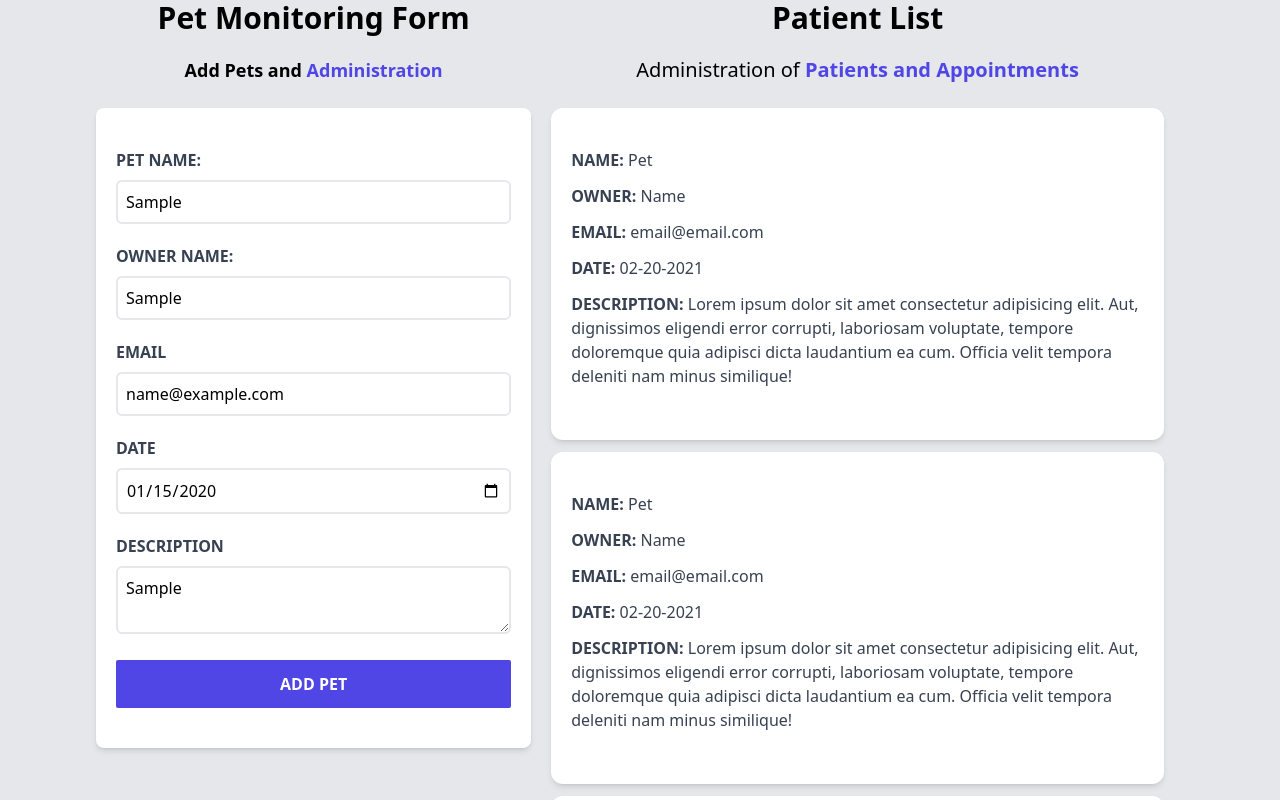
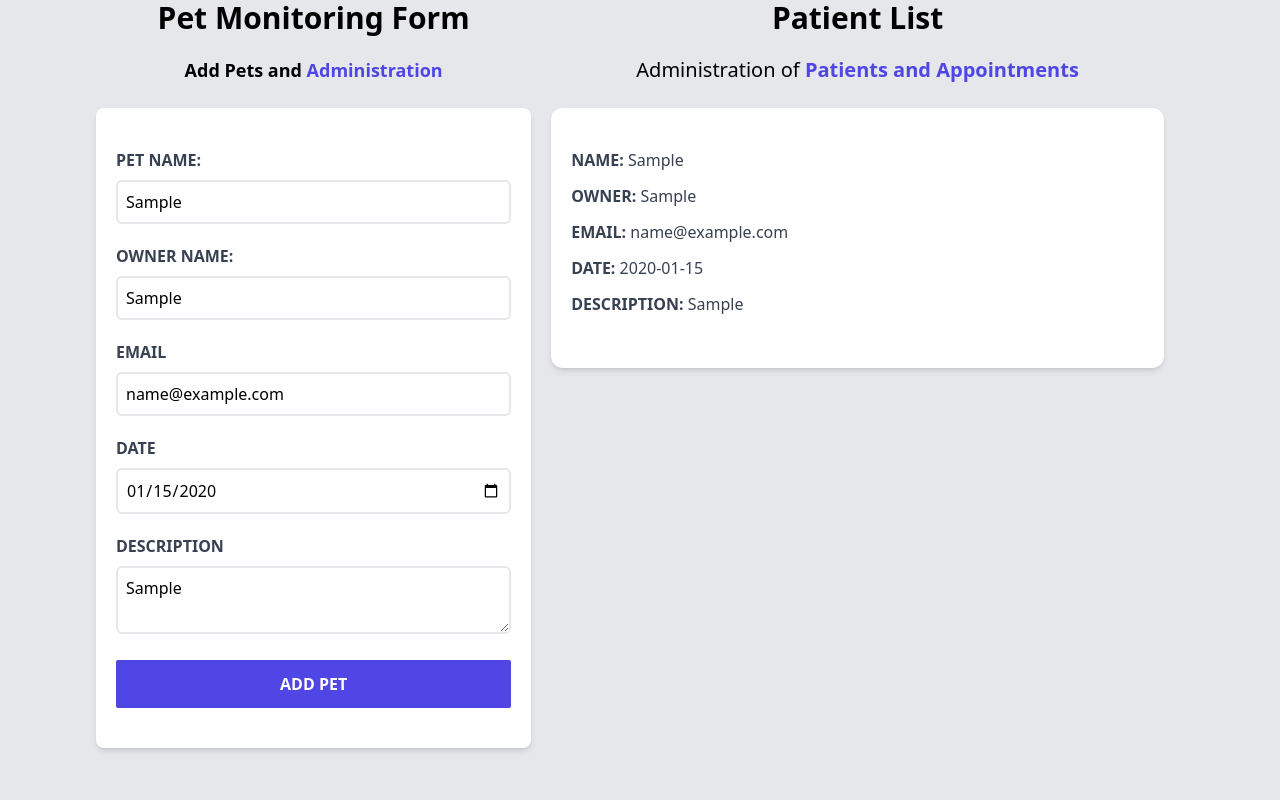
Before and after one commit to laylarodas/appointments-app, a React (Vite) app: page / in a window 1280 px wide. Both pictures are taken after typing "Sample", "Sample", "name@example.com", "2020-01-15", "Sample" into the empty fields and a click on the input "Add Pet". Shown: the part 176-976 px from the top of the page. Built offline with nearby package versions, Linux system fonts and the light colour scheme.

Commit message:
show pets list // id generator // error component

```diff
--- a/src/App.jsx
+++ b/src/App.jsx
@@ -15,7 +15,10 @@ function App() {
           pets={pets}
           setPets={setPets}
         />
-        <List />
+        <List
+          pets={pets}
+
+        />
       </div>
     </div>
   )
--- /dev/null
+++ b/src/components/Error.jsx
@@ -0,0 +1,7 @@
+import React from 'react'
+
+export const Error = ({children}) => {
+  return (
+    <div className='bg-red-600 text-white text-center p-3 uppercase font-bold mb-3 rounded-sm'>{children}</div>
+  )
+}
--- a/src/components/Form.jsx
+++ b/src/components/Form.jsx
@@ -1,5 +1,6 @@
 import React from 'react'
 import { useState, useEffect } from 'react'
+import { Error } from './Error';
 
 export const Form = ({ setPets, pets }) => {
 
@@ -9,6 +10,13 @@ export const Form = ({ setPets, pets }) => {
   const [date, setDate] = useState('');
   const [description, setDescription] = useState('');
   const [error, setError] = useState(false);
+
+  const idGenerator = () => {
+    const random =  Math.random().toString(36).substr(2);
+    const dates = Date.now().toString(36);
+
+    return random + dates;
+  }
 
   const handleSubmit = (e) => {
     e.preventDefault();
@@ -29,7 +37,8 @@ export const Form = ({ setPets, pets }) => {
         owner,
         email,
         date,
-        description
+        description,
+        id: idGenerator()
       }
       console.log(pet);
       setPets([...pets, pet]);
@@ -53,9 +62,7 @@ export const Form = ({ setPets, pets }) => {
       </p>
 
       <form action="" onSubmit={handleSubmit} className='bg-white shadow-md rounded-lg py-10 px-5 mb-10'>
-        {error &&
-          (<div className='bg-red-600 text-white text-center p-3 uppercase font-bold mb-3 rounded-sm'>All fields are required</div>)
-        }
+        {error && <Error>All fields are required</Error>}
         <div className='text-left mb-5'>
           <label className='block text-gray-700 uppercase font-bold' htmlFor="name">Pet Name: {name}</label>
           <input type="text" id='name' placeholder='Introduce pet name' className='border-2 w-full p-2 mt-2 placeholder-gray-400 rounded-md' onChange={(e)=> setName(e.target.value)}/>
--- a/src/components/List.jsx
+++ b/src/components/List.jsx
@@ -1,7 +1,9 @@
 import React from 'react'
 import { Patient } from './Patient'
 
-export const List = () => {
+export const List = ({pets}) => {
+
+
   return (
     <div className='md:w-1/2 lg:w-3/5 md:h-screen overflow-scroll'>
       <h2 className='font-black text-3xl text-center'>Patient List</h2>
@@ -9,11 +11,13 @@ export const List = () => {
         Administration of {''}
         <span className='text-indigo-600 font-bold'>Patients and Appointments</span>
       </p>
-      <Patient />
-      <Patient />
-      <Patient />
-      <Patient />
-      <Patient />
+
+      {pets.map( pet => (
+        <Patient
+          key={pet.id}
+          pet={pet}
+        />
+      ))}
 
     </div>
   )
--- a/src/components/Patient.jsx
+++ b/src/components/Patient.jsx
@@ -1,27 +1,29 @@
 import React from 'react'
 
-export const Patient = () => {
+export const Patient = ({pet}) => {
+
+  const {name, owner, email, date, description} = pet;
   return (
     <div className='md:my-3 md:mx-5 mt-2 bg-white text-left shadow-md px-5 py-10 rounded-xl'>
         <p className='font-bold mb-3 text-gray-700 uppercase'>
           Name: {''}
-          <span className='font-normal normal-case'>Pet</span>
+          <span className='font-normal normal-case'>{name}</span>
         </p>
         <p className='font-bold mb-3 text-gray-700 uppercase'>
           Owner: {''}
-          <span className='font-normal normal-case'>Name</span>
+          <span className='font-normal normal-case'>{owner}</span>
         </p>
         <p className='font-bold mb-3 text-gray-700 uppercase'>
           Email: {''}
-          <span className='font-normal normal-case'>email@email.com</span>
+          <span className='font-normal normal-case'>{email}</span>
         </p>
         <p className='font-bold mb-3 text-gray-700 uppercase'>
           Date: {''}
-          <span className='font-normal normal-case'>02-20-2021</span>
+          <span className='font-normal normal-case'>{date}</span>
         </p>
         <p className='font-bold mb-3 text-gray-700 uppercase'>
           Description: {''}
-          <span className='font-normal normal-case'>Lorem ipsum dolor sit amet consectetur adipisicing elit. Aut, dignissimos eligendi error corrupti, laboriosam voluptate, tempore doloremque quia adipisci dicta laudantium ea cum. Officia velit tempora deleniti nam minus similique!</span>
+          <span className='font-normal normal-case'>{description}</span>
         </p>
       </div>
   )
```
